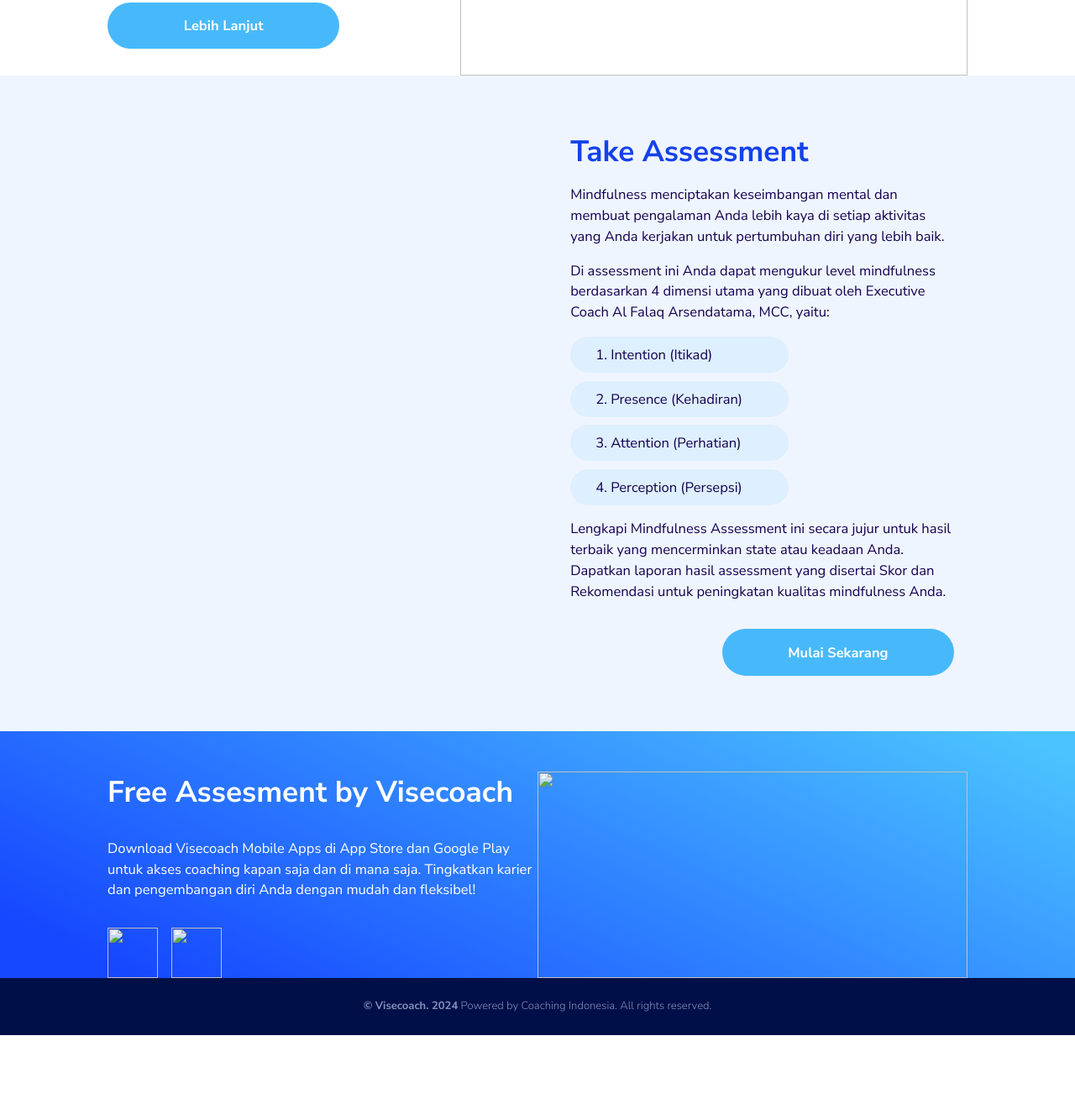
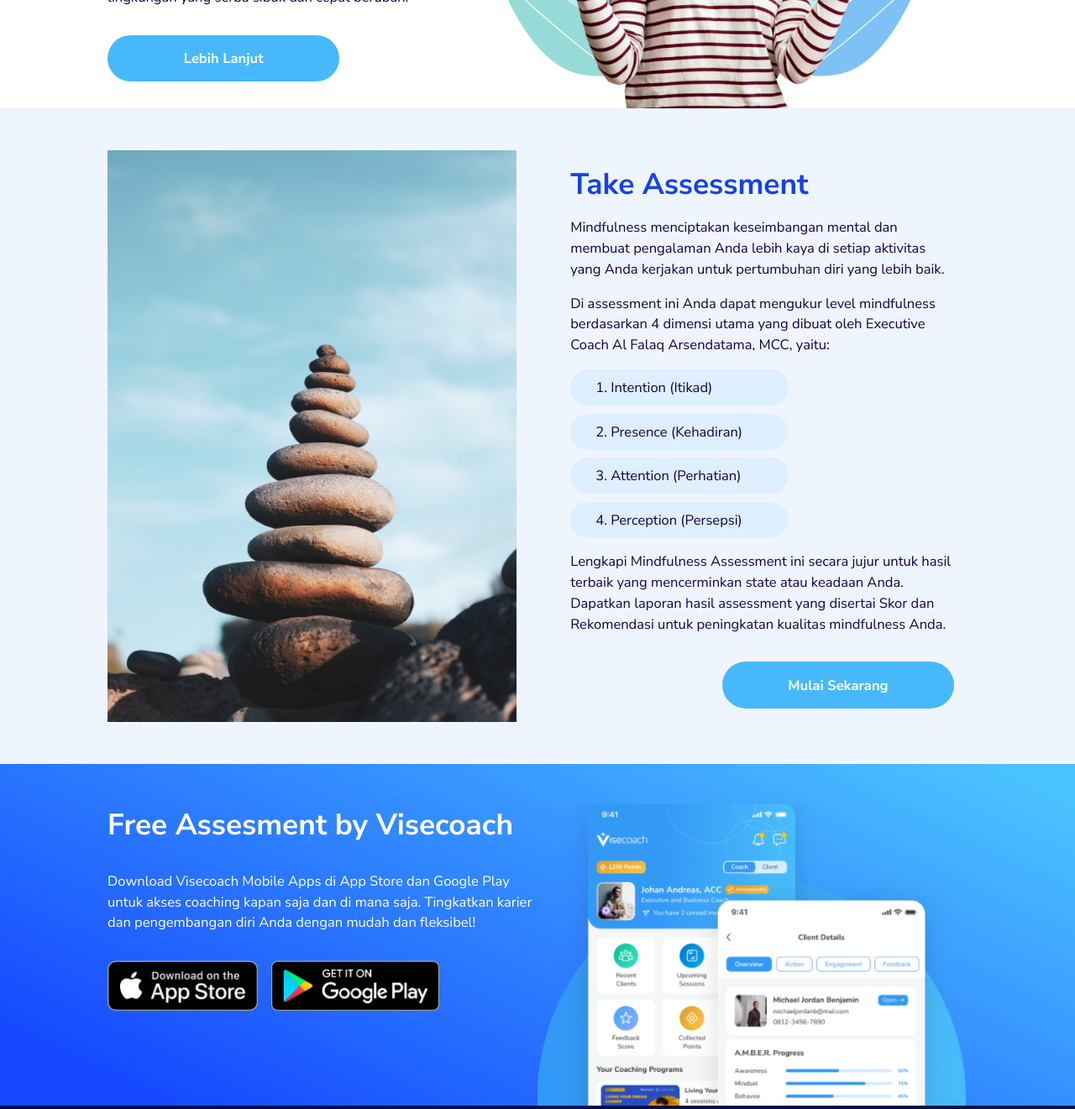
Before and after one commit to swarna-agency/visecoach-landing, a plain HTML site: page index.html in a window 1280 px wide. Shown: the part 479-1800 px from the top of the page at 84% size. Before the commit the page ends 1712 px from the top, so only its background shows below. Drawn offline with Linux system fonts and the light colour scheme; the site is published under a folder, as on GitHub Pages, so addresses that start at the root find nothing.

Commit message:
fix image links

```diff
--- a/index.html
+++ b/index.html
@@ -9,7 +9,7 @@
     <header>
       <div class="container">
         <a href="https://visecoach.com/" target="_blank"
-          ><img src="/assets/vise-logo.png" alt="Visecoach Logo"
+          ><img src="./assets/vise-logo.png" alt="Visecoach Logo"
         /></a>
       </div>
     </header>
@@ -29,16 +29,14 @@
             <a href="#take-assessment" class="btn">Lebih Lanjut</a>
           </div>
           <div class="hero-image">
-            <img src="/assets/hero-img.png" alt="" />
+            <img src="./assets/hero-img.png" alt="" />
           </div>
         </div>
       </section>
 
       <section class="content-section" id="take-assessment">
         <div class="container content">
-          <div class="content-image">
-            <!-- <img src="/assets/img-content.webp" alt="" /> -->
-          </div>
+          <div class="content-image"></div>
           <div class="content-text">
             <h3>Take Assessment</h3>
             <p>
@@ -81,12 +79,12 @@
               pengembangan diri Anda dengan mudah dan fleksibel!
             </p>
             <div class="download-btn-row">
-              <a href="#"><img src="/assets/apple.png" alt="" /></a>
-              <a href="#"><img src="/assets/google.png" alt="" /></a>
+              <a href="#"><img src="./assets/apple.png" alt="" /></a>
+              <a href="#"><img src="./assets/google.png" alt="" /></a>
             </div>
           </div>
           <div class="cta-image">
-            <img src="/assets/cta-img.png" alt="" />
+            <img src="./assets/cta-img.png" alt="" />
           </div>
         </div>
       </div>
--- a/styles.css
+++ b/styles.css
@@ -104,7 +104,7 @@ header {
   overflow: hidden;
 }
 .content-image {
-  background-image: url("/assets/img-content.webp");
+  background-image: url("./assets/img-content.webp");
   background-repeat: no-repeat;
   background-size: cover;
   background-position: center;
```
